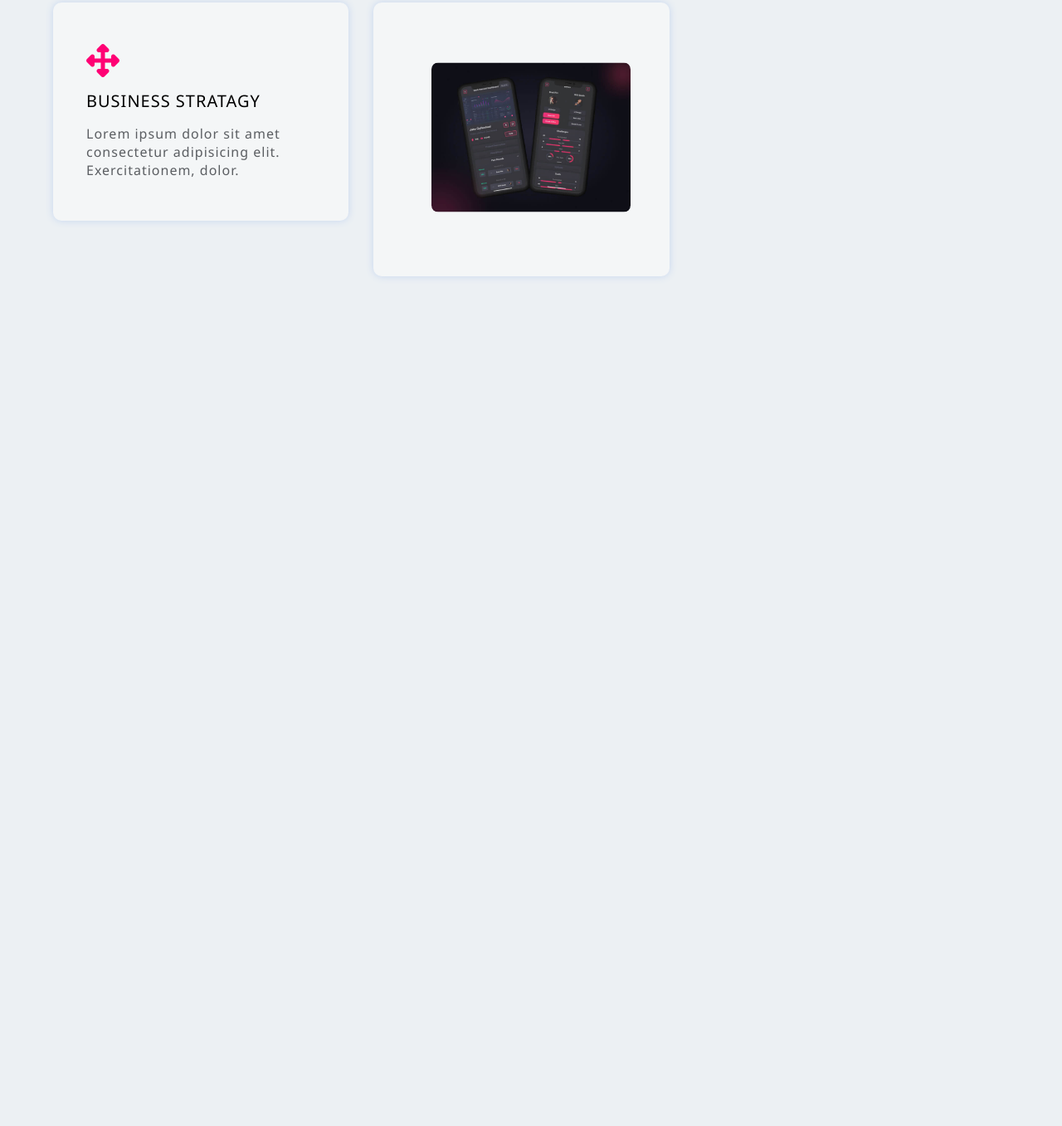
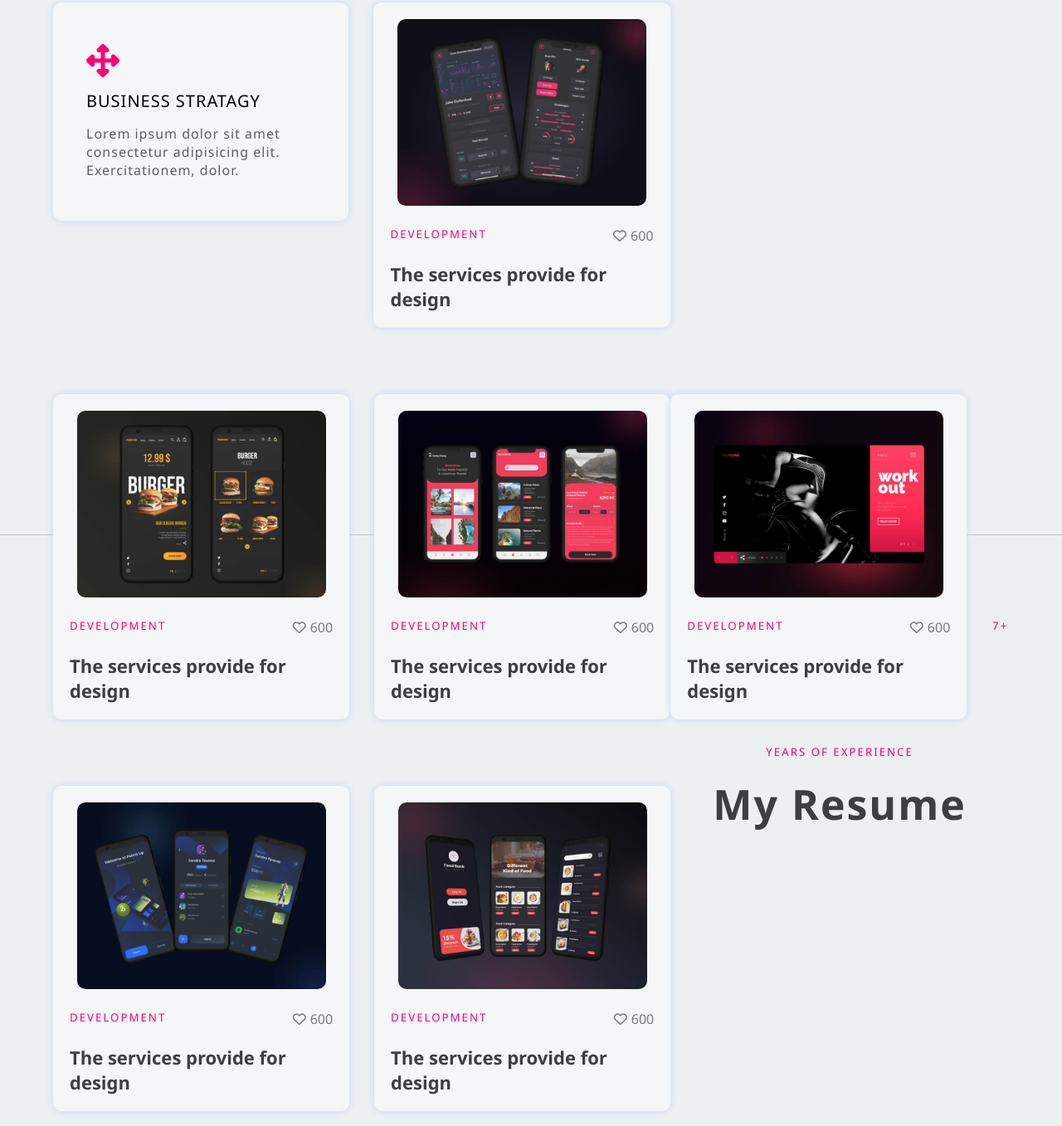
Before and after one commit to ErinAfrin/css-1-6, a plain HTML site: page index.html in a window 1280 px wide. Shown: the part 2223-3580 px from the top of the page at 83% size. Before the commit the page ends 2586 px from the top, so only its background shows below. Drawn offline with Linux system fonts and the light colour scheme.

Commit message:
first commit

```diff
--- a/index.html
+++ b/index.html
@@ -123,10 +123,67 @@
             <div class="protfolio-sec">
                 <div class="protfolio-item">
                     <img src="img/portfolio-01.jpg" alt="pic-1">
+                    <div class="float">
+                        <h5>DEVELOPMENT</h5>
+                        <p><i class="far fa-heart" style="padding-right: 5px;"></i>600</p>
+                    </div>
+                    <h2>The services provide for design </h2>
                 </div>
+                <div class="protfolio-item">
+                    <img src="img/portfolio-02.jpg" alt="pic-1">
+                    <div class="float">
+                        <h5>DEVELOPMENT</h5>
+                        <p><i class="far fa-heart" style="padding-right: 5px;"></i>600</p>
+                    </div>
+                    <h2>The services provide for design </h2>
+                </div>
+                <div class="protfolio-item" style="margin-right: 0;">
+                    <img src="img/portfolio-03.jpg" alt="pic-1">
+                    <div class="float">
+                        <h5>DEVELOPMENT</h5>
+                        <p><i class="far fa-heart" style="padding-right: 5px;"></i>600</p>
+                    </div>
+                    <h2>The services provide for design </h2>
+                </div>
+                <div class="protfolio-item">
+                    <img src="img/portfolio-04.jpg" alt="pic-1">
+                    <div class="float">
+                        <h5>DEVELOPMENT</h5>
+                        <p><i class="far fa-heart" style="padding-right: 5px;"></i>600</p>
+                    </div>
+                    <h2>The services provide for design </h2>
+                </div>
+                <div class="protfolio-item">
+                    <img src="img/portfolio-05.jpg" alt="pic-1">
+                    <div class="float">
+                        <h5>DEVELOPMENT</h5>
+                        <p><i class="far fa-heart" style="padding-right: 5px;"></i>600</p>
+                    </div>
+                    <h2>The services provide for design </h2>
+                </div>
+                <div class="protfolio-item" style="margin-right: 0;">
+                    <img src="img/portfolio-06.jpg" alt="pic-1">
+                    <div class="float">
+                        <h5>DEVELOPMENT</h5>
+                        <p><i class="far fa-heart" style="padding-right: 5px;"></i>600</p>
+                    </div>
+                    <h2>The services provide for design </h2>
+                </div>
+                <div class="clear"></div>
             </div>
         </div>
     </section>
 <!--end protfolio-->
+<!--start my resume-->
+<section class="my-resume">
+    <div class="my-resume">
+        <div class="container">
+            <h5>7+ YEARS OF EXPERIENCE</h5>
+            <h2>My Resume</h2>
+
+        </div>
+    </div>
+</section>
+<!--end my resume-->
 </body>
 </html>
--- a/style.css
+++ b/style.css
@@ -6,6 +6,9 @@
 body{
     background-color: #ecf0f3;
     font-family: 'Segoe UI', Tahoma, Geneva, Verdana, sans-serif;
+}
+.clear{
+    clear: both;
 }
 .container{
     width: 90%;
@@ -213,13 +216,27 @@ i.icon{
     margin-bottom: 15px;
 }
 .protfolio{
-    height: 700px;
+    height: 1030px;
+    text-align: center;
+    padding-top: 50px;
+    border-bottom: 1px #0000002f solid;
+}
+.protfolio h5{
+    color: #ff0174;
+    letter-spacing: 2px;
+    font-weight: 500;
+}
+.protfolio h2{
+    letter-spacing: 2px;
+    font-weight: 700;
+    margin-top: 20px;
+    font-size: 50px;
+    color: #3c3e41;
 }
 .protfolio-item{
     background-color: #f4f6f7;
-    width: 24%;
+    width: 31%;
     float: left;
-    padding: 50px 40px;
     border-radius: 10px;
     box-shadow: 0 0 10px #c6d6f0;
     transition: all 1s linear;
@@ -231,6 +248,46 @@ i.icon{
 .protfolio-item img{
     width: 300px;
     height: auto;
-    transform: scale(.8);
+    transform: scale(1);
     border-radius: 10px;
+    margin: 20px;
 }
+.protfolio-item img:hover{
+    transform: scale(1.1);
+    transition: all 1s linear;
+}
+.protfolio-item .float h5{
+    float: left;
+    padding: 0 20px;
+}
+.protfolio-item .float p{
+    float: right;
+    padding: 0 20px;
+    color: #77797b;
+}
+
+.protfolio-item h2{
+    padding: 0 20px 20px 20px;
+    float: left;
+    font-size: 22px;
+    text-align: left;
+    letter-spacing: normal;
+}
+.my-resume{
+    height: 1030px;
+    text-align: center;
+    padding-top: 50px;
+    border-bottom: 1px #0000002f solid;
+}
+.my-resume h5{
+    color: #ff0174;
+    letter-spacing: 2px;
+    font-weight: 500;
+}
+.my-resume h2{
+    letter-spacing: 2px;
+    font-weight: 700;
+    margin-top: 20px;
+    font-size: 50px;
+    color: #3c3e41;
+}
```
